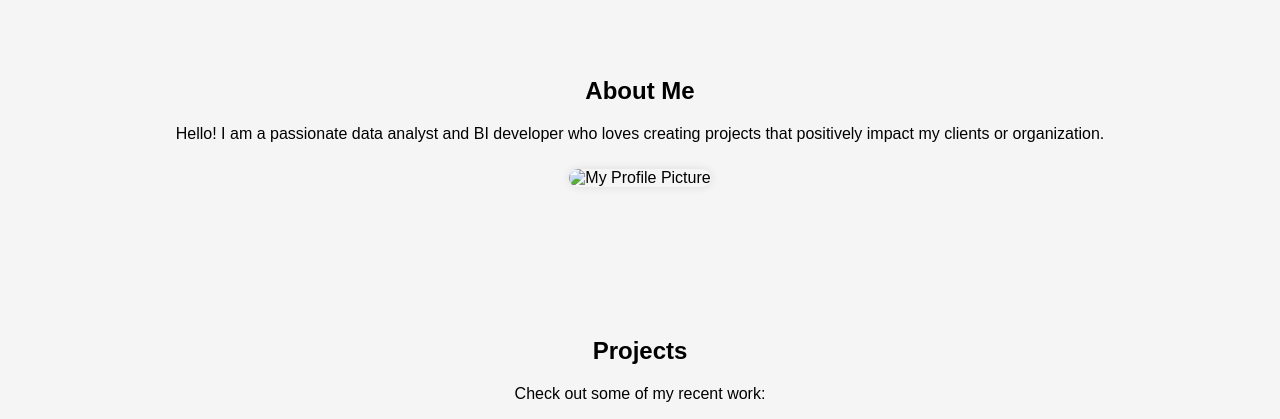
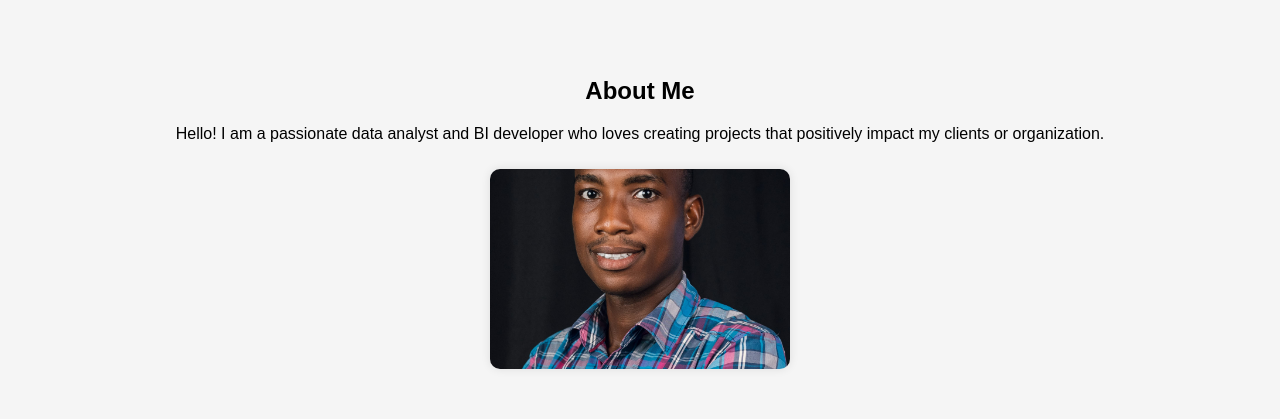
Before and after one commit to JackSagoe/JackSagoe.github.io, a plain HTML site: page index.html in a window 1280 px wide. Shown: the part 106-525 px from the top of the page. Drawn offline with Linux system fonts and the light colour scheme.

Commit message:
Update index.html
Update my dp

```diff
--- a/index.html
+++ b/index.html
@@ -93,7 +93,7 @@
     <div class="content" id="about">
         <h2>About Me</h2>
         <p>Hello! I am a passionate data analyst and BI developer who loves creating projects that positively impact my clients or organization.</p>
-        <img src="your-profile-picture.jpg" alt="My Profile Picture">
+        <img src="Pics from Sarfo 3.jpg" alt="My Profile Picture">
     </div>
 
     <!-- Projects Section -->
```
